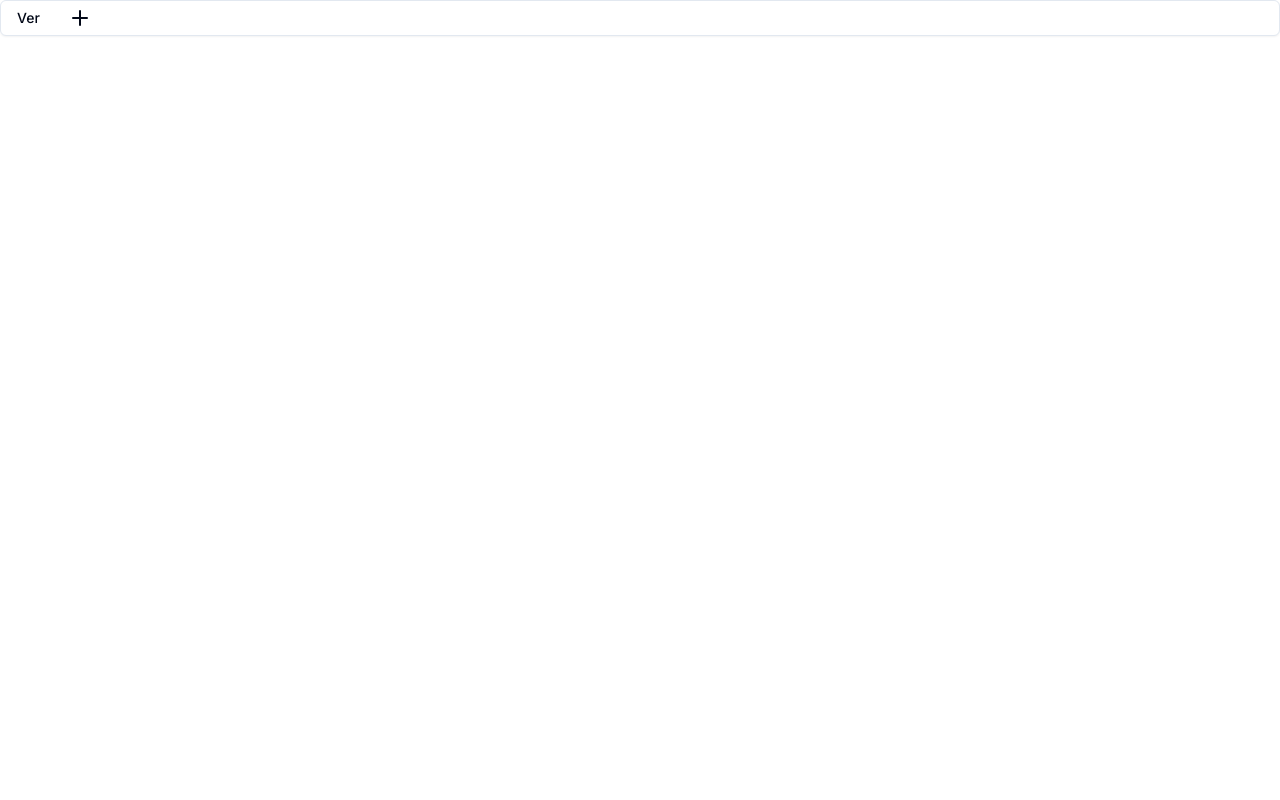
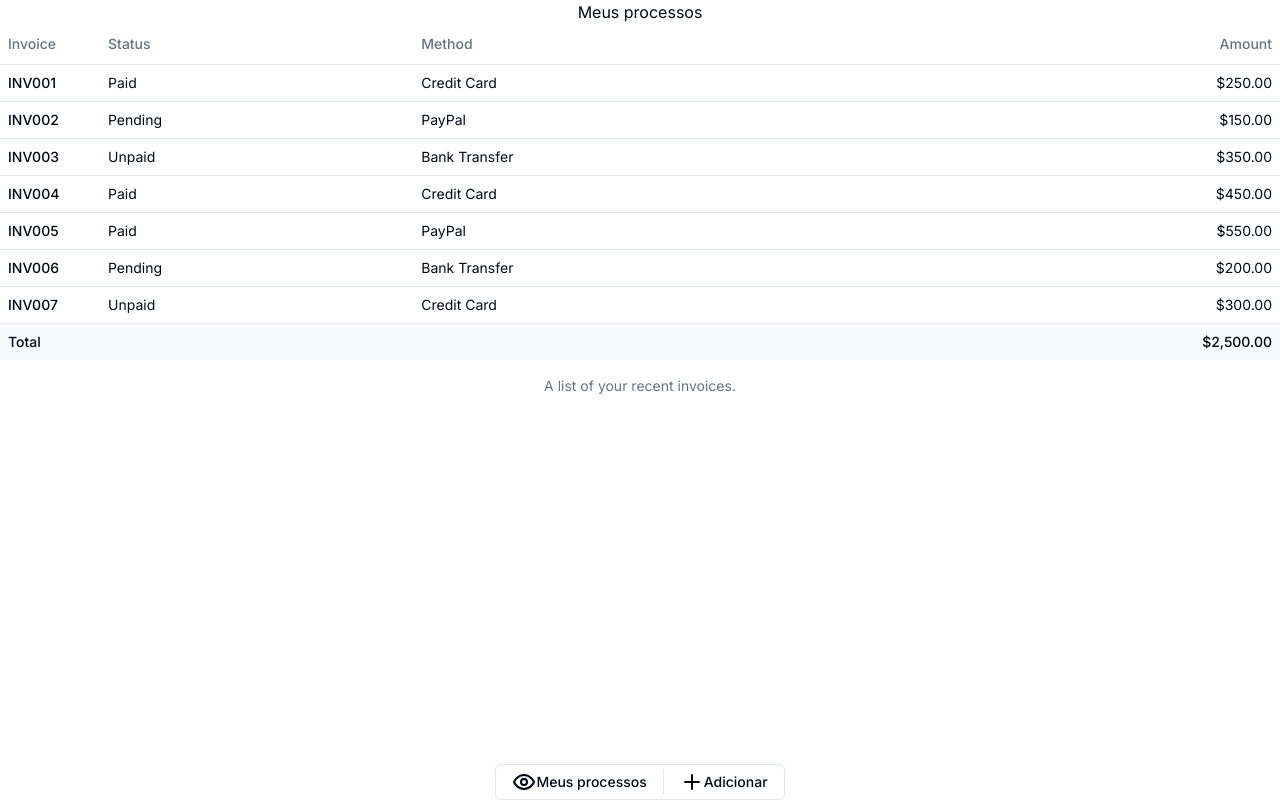
Before and after one commit to JoaoMarcosCS/processosSeletivos, a Next.js app: page / in a window 1280 px wide. Built offline with nearby package versions, Linux system fonts and the light colour scheme.

Commit message:
feat: Corrigindo o layout

```diff
--- a/app/footer/footer.tsx
+++ b/app/footer/footer.tsx
@@ -7,17 +7,21 @@ import {
     MenubarShortcut,
     MenubarTrigger,
 } from "@/components/ui/menubar"
-import {Plus} from 'lucide-react'
+import {Separator} from "@/components/ui/separator"
+import {Plus, Eye} from 'lucide-react'
 
 
 
 export const Footer = () => {
     return (
+      <div className="flex justify-center items-center w-full fixed bottom-0 ">
         <Menubar>
         <MenubarMenu>
-          <MenubarTrigger>Ver</MenubarTrigger>
-          <MenubarTrigger><Plus /></MenubarTrigger>
+          <MenubarTrigger><Eye/> Meus processos</MenubarTrigger>
+          <Separator orientation="vertical"/>
+          <MenubarTrigger><Plus /> Adicionar</MenubarTrigger>
         </MenubarMenu>
       </Menubar>
+      </div>
     )
 }
--- a/app/layout.tsx
+++ b/app/layout.tsx
@@ -18,7 +18,7 @@ export default function RootLayout({
   return (
     <html lang="en">
       <body className={inter.className}>{children}</body>
-      <Footer/>
+
     </html>
   );
 }
--- a/app/page.tsx
+++ b/app/page.tsx
@@ -1,9 +1,12 @@
-import Image from "next/image";
+import { Footer } from "./footer/footer";
+import { ProcessosTable } from "./processosTable/processosTable";
 
 export default function Home() {
   return (
-    <main className="flex w-100">
-
+    <main className="flex items-center justify-center flex-col">
+      <h1>Meus processos </h1>
+    <ProcessosTable/>
+    <Footer/>
     </main>
   );
 }
--- /dev/null
+++ b/app/processosTable/processosTable.tsx
@@ -0,0 +1,88 @@
+import {
+    Table,
+    TableBody,
+    TableCaption,
+    TableCell,
+    TableFooter,
+    TableHead,
+    TableHeader,
+    TableRow,
+} from "@/components/ui/table"
+
+const invoices = [
+    {
+        invoice: "INV001",
+        paymentStatus: "Paid",
+        totalAmount: "$250.00",
+        paymentMethod: "Credit Card",
+    },
+    {
+        invoice: "INV002",
+        paymentStatus: "Pending",
+        totalAmount: "$150.00",
+        paymentMethod: "PayPal",
+    },
+    {
+        invoice: "INV003",
+        paymentStatus: "Unpaid",
+        totalAmount: "$350.00",
+        paymentMethod: "Bank Transfer",
+    },
+    {
+        invoice: "INV004",
+        paymentStatus: "Paid",
+        totalAmount: "$450.00",
+        paymentMethod: "Credit Card",
+    },
+    {
+        invoice: "INV005",
+        paymentStatus: "Paid",
+        totalAmount: "$550.00",
+        paymentMethod: "PayPal",
+    },
+    {
+        invoice: "INV006",
+        paymentStatus: "Pending",
+        totalAmount: "$200.00",
+        paymentMethod: "Bank Transfer",
+    },
+    {
+        invoice: "INV007",
+        paymentStatus: "Unpaid",
+        totalAmount: "$300.00",
+        paymentMethod: "Credit Card",
+    },
+]
+
+
+export const ProcessosTable = () => {
+    return (
+    <Table>
+        <TableCaption>A list of your recent invoices.</TableCaption>
+        <TableHeader>
+            <TableRow>
+                <TableHead className="w-[100px]">Invoice</TableHead>
+                <TableHead>Status</TableHead>
+                <TableHead>Method</TableHead>
+                <TableHead className="text-right">Amount</TableHead>
+            </TableRow>
+        </TableHeader>
+        <TableBody>
+            {invoices.map((invoice) => (
+                <TableRow key={invoice.invoice}>
+                    <TableCell className="font-medium">{invoice.invoice}</TableCell>
+                    <TableCell>{invoice.paymentStatus}</TableCell>
+                    <TableCell>{invoice.paymentMethod}</TableCell>
+                    <TableCell className="text-right">{invoice.totalAmount}</TableCell>
+                </TableRow>
+            ))}
+        </TableBody>
+        <TableFooter>
+            <TableRow>
+                <TableCell colSpan={3}>Total</TableCell>
+                <TableCell className="text-right">$2,500.00</TableCell>
+            </TableRow>
+        </TableFooter>
+    </Table>
+    )
+}
--- /dev/null
+++ b/components/ui/separator.tsx
@@ -0,0 +1,31 @@
+"use client"
+
+import * as React from "react"
+import * as SeparatorPrimitive from "@radix-ui/react-separator"
+
+import { cn } from "@/lib/utils"
+
+const Separator = React.forwardRef<
+  React.ElementRef<typeof SeparatorPrimitive.Root>,
+  React.ComponentPropsWithoutRef<typeof SeparatorPrimitive.Root>
+>(
+  (
+    { className, orientation = "horizontal", decorative = true, ...props },
+    ref
+  ) => (
+    <SeparatorPrimitive.Root
+      ref={ref}
+      decorative={decorative}
+      orientation={orientation}
+      className={cn(
+        "shrink-0 bg-border",
+        orientation === "horizontal" ? "h-[1px] w-full" : "h-full w-[1px]",
+        className
+      )}
+      {...props}
+    />
+  )
+)
+Separator.displayName = SeparatorPrimitive.Root.displayName
+
+export { Separator }
--- a/package.json
+++ b/package.json
@@ -13,6 +13,7 @@
     "@radix-ui/react-dialog": "^1.0.5",
     "@radix-ui/react-icons": "^1.3.0",
     "@radix-ui/react-menubar": "^1.0.4",
+    "@radix-ui/react-separator": "^1.0.3",
     "@tanstack/react-table": "^8.14.0",
     "class-variance-authority": "^0.7.0",
     "clsx": "^2.1.0",
```
Also changed, not shown: 1 other file (tests, documents, lock files or other folders).
